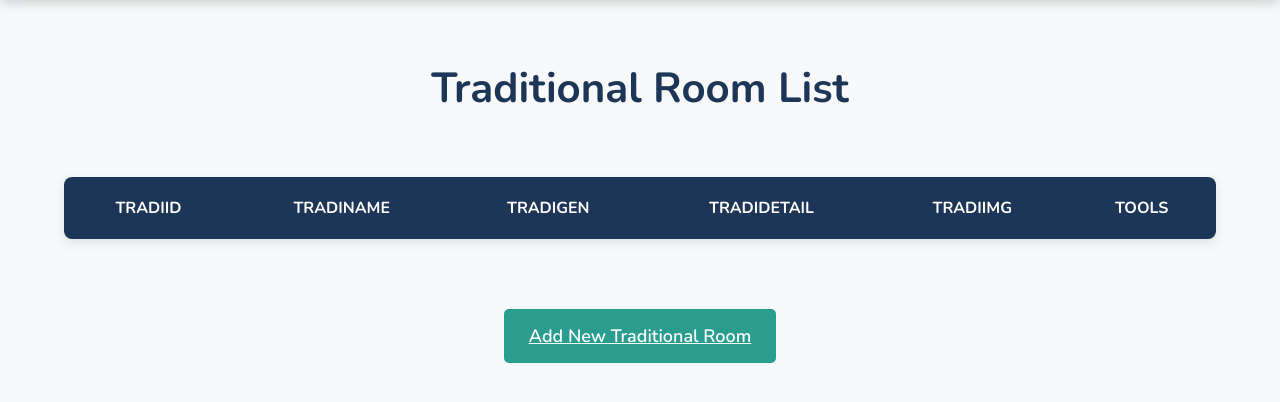
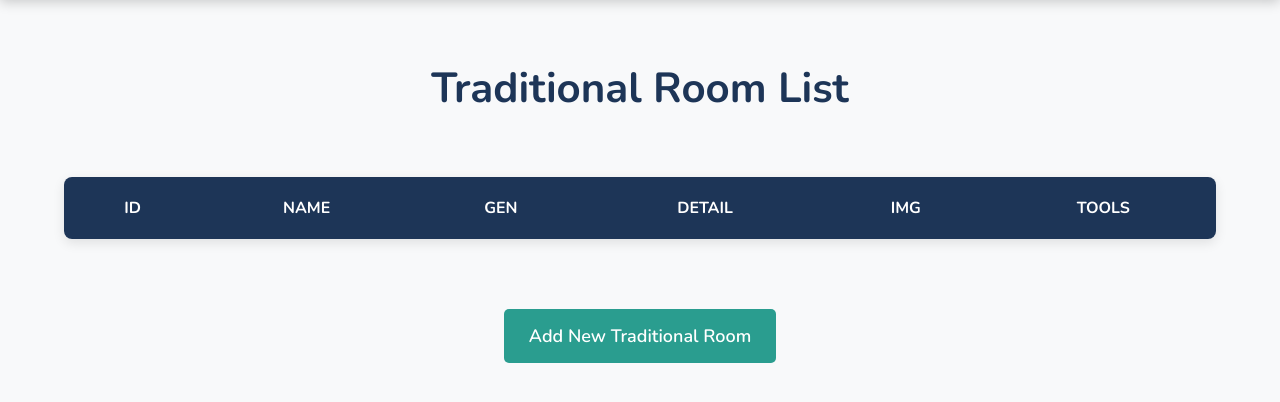
Before and after one commit to hncs28/finalbackend, a Laravel app: page /CMS/traditional_room in a window 1280 px wide. Shown: the part 65-467 px from the top of the page. Run offline with Laravel 12, Linux system fonts and the light colour scheme; a user stored in the database is signed in; data comes from the database, SQL or seed files in the repository; data that the repository does not hold is empty.

Commit message:
Refactor CSS to add text-decoration: none

```diff
--- a/resources/views/CMS/annual/annual.blade.php
+++ b/resources/views/CMS/annual/annual.blade.php
@@ -170,6 +170,7 @@
                 font-weight: 600;
                 cursor: pointer;
                 transition: background-color 0.3s ease;
+                text-decoration: none;
             }
 
             .btn-add:hover {
--- a/resources/views/CMS/prizes/prizes.blade.php
+++ b/resources/views/CMS/prizes/prizes.blade.php
@@ -164,6 +164,7 @@
                 font-weight: 600;
                 cursor: pointer;
                 transition: background-color 0.3s ease;
+                text-decoration: none;
             }
 
             .btn-add:hover {
--- a/resources/views/CMS/projects/projects.blade.php
+++ b/resources/views/CMS/projects/projects.blade.php
@@ -165,6 +165,7 @@
                 font-weight: 600;
                 cursor: pointer;
                 transition: background-color 0.3s ease;
+                text-decoration: none;
             }
 
             .btn-add:hover {
--- a/resources/views/CMS/traditional_room/traditional_room.blade.php
+++ b/resources/views/CMS/traditional_room/traditional_room.blade.php
@@ -164,6 +164,7 @@
                 font-weight: 600;
                 cursor: pointer;
                 transition: background-color 0.3s ease;
+                text-decoration: none;
             }
 
             .btn-add:hover {
@@ -218,11 +219,11 @@
             <table>
                 <thead>
                     <tr>
-                        <th>tradiID</th>
-                        <th>tradiName</th>
-                        <th>tradiGen</th>
-                        <th>tradiDetail</th>
-                        <th>tradiImg</th>
+                        <th>ID</th>
+                        <th>Name</th>
+                        <th>Gen</th>
+                        <th>Detail</th>
+                        <th>Img</th>
                         <th>Tools</th>
                     </tr>
                 </thead>
```
